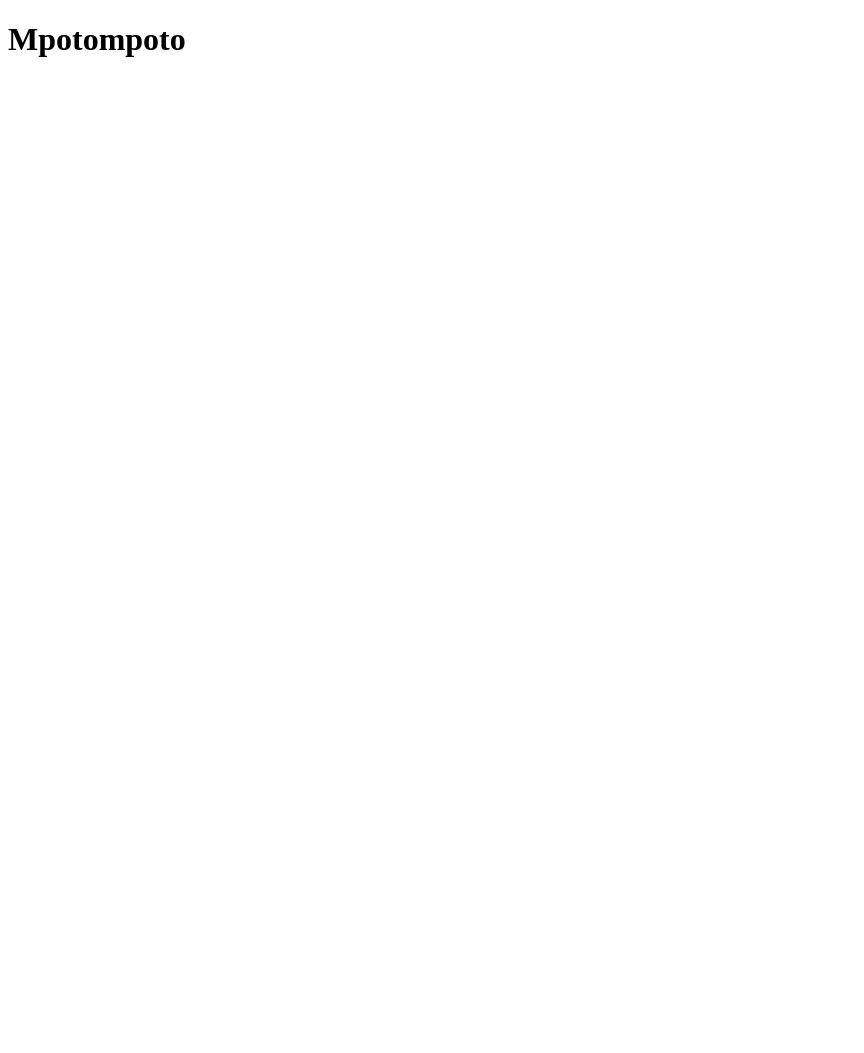
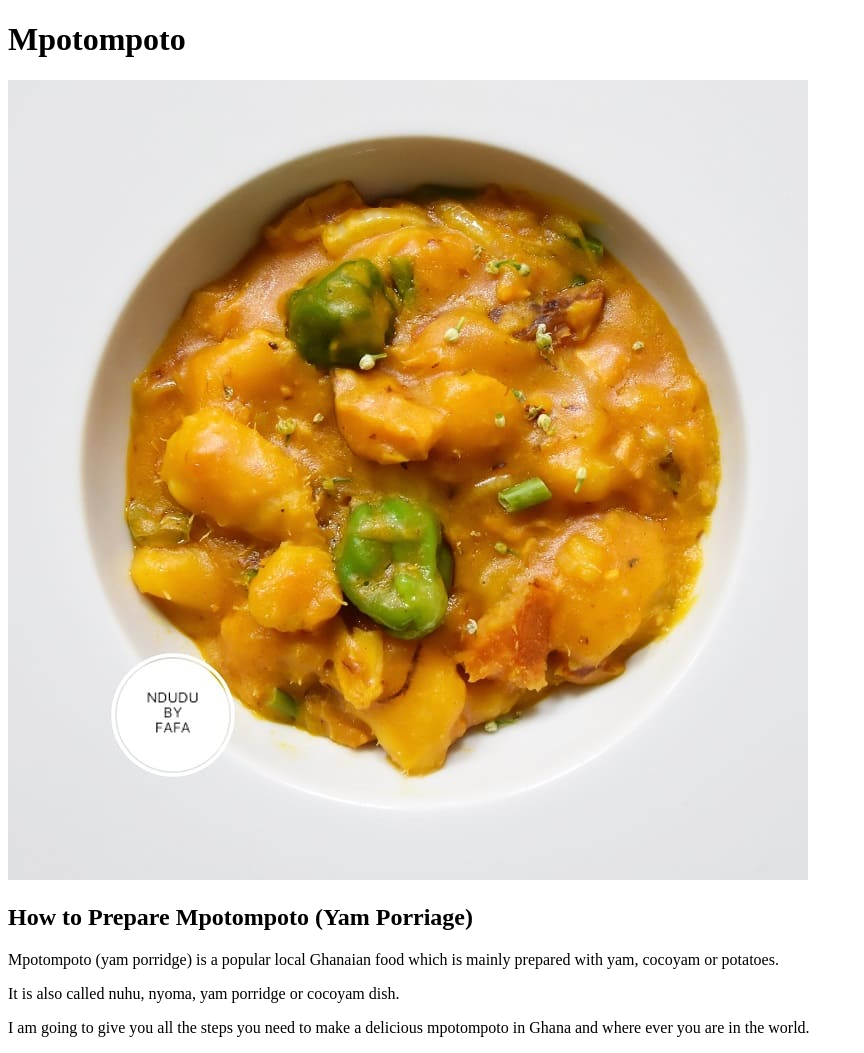
Before and after one commit to dselasea/odin-recipe, a plain HTML site: page mpotompoto.html in a window 1280 px wide. Shown: the whole page, without its empty margins (0-864 px from the left). Before the commit the page ends 800 px from the top, so only its background shows below. Drawn offline with Linux system fonts and the light colour scheme.

Commit message:
added and image and content to mpotompoto.html

```diff
--- a/mpotompoto.html
+++ b/mpotompoto.html
@@ -8,5 +8,12 @@
 </head>
 <body>
     <h1>Mpotompoto</h1>
+    <img src="/mpotompoto.jpg" alt="">
+    <h2>How to Prepare Mpotompoto (Yam Porriage)</h2>
+    <p>Mpotompoto (yam porridge) is a popular local Ghanaian food which is mainly prepared with yam, cocoyam or potatoes.</p>
+
+    <p>It is also called nuhu, nyoma, yam porridge or cocoyam dish.</p>
+
+    <p>I am going to give you all the steps you need to make a delicious mpotompoto in Ghana and where ever you are in the world.</p>
 </body>
 </html>
```
Also changed, not shown: mpotompoto.jpg (added).
